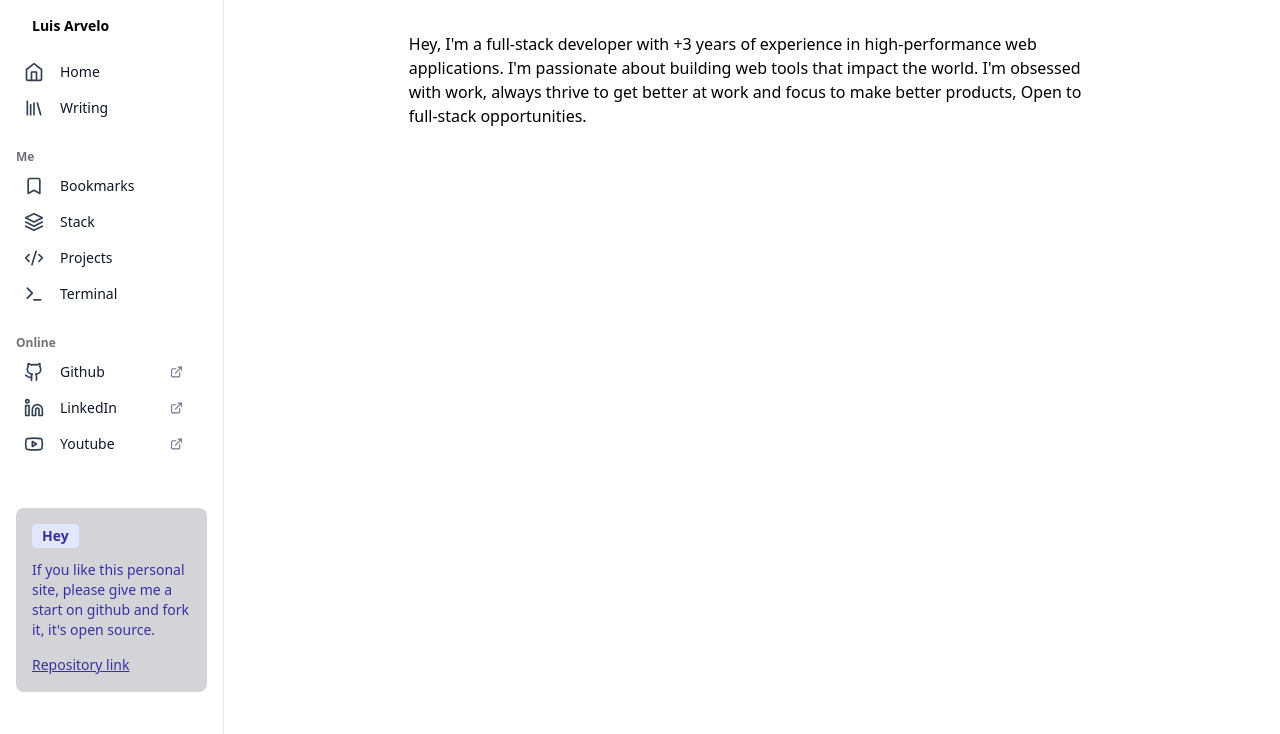
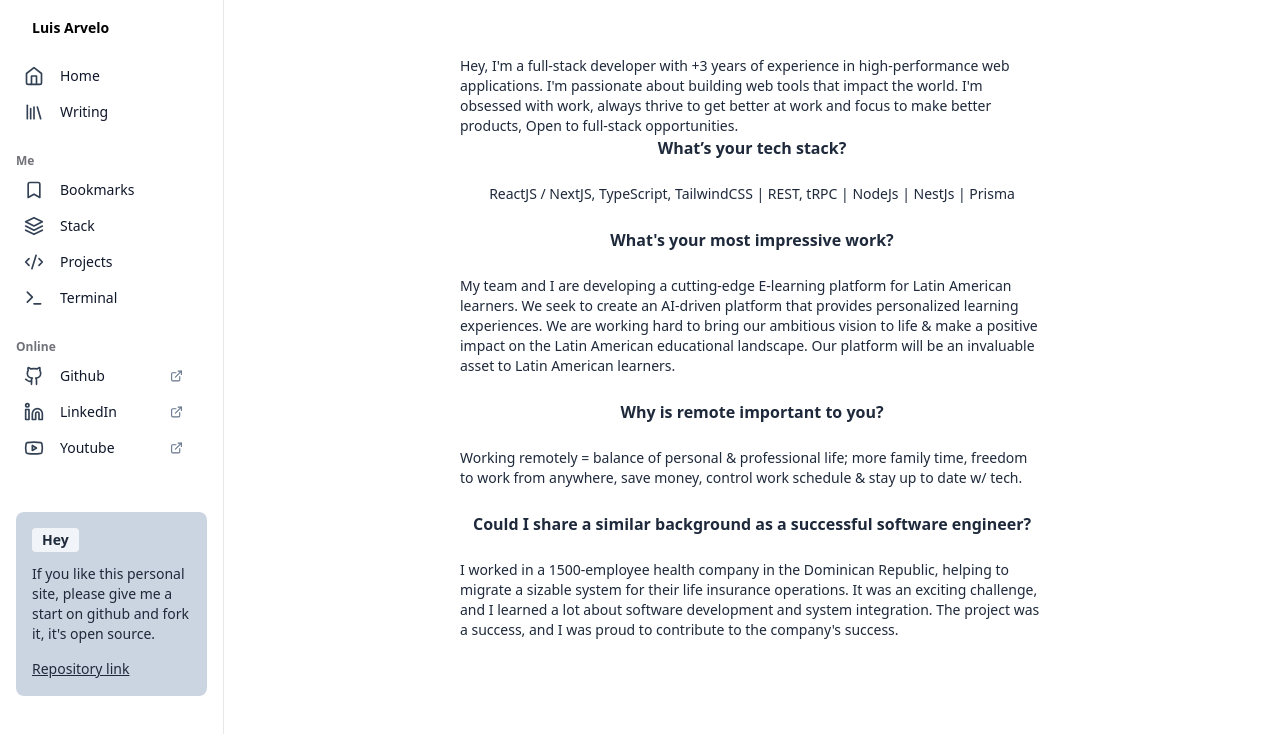
Before and after one commit to Delavalom/my-porfolio-page, a Next.js app: page / in a window 1280 px wide. Shown: the top 734 px of the page. Built offline with nearby package versions, Linux system fonts and the light colour scheme.

Commit message:
update intro text

```diff
--- a/src/components/Home/Intro.tsx
+++ b/src/components/Home/Intro.tsx
@@ -17,14 +17,52 @@ export const Intro: FC<Props> = ({}) => {
           />
         }
       />
-      <article className="flex items-center justify-center">
-        <p className="max-w-[66%]">
+      <article className="w-full max-w-[600px] px-2 mx-auto flex flex-col items-center justify-center">
+        <p>
           Hey, I&apos;m a full-stack developer with +3 years of experience in
           high-performance web applications. I&apos;m passionate about building
           web tools that impact the world. I&apos;m obsessed with work, always
           thrive to get better at work and focus to make better products, Open
           to full-stack opportunities.
         </p>
+        <h2>What’s your tech stack?</h2>{" "}
+        <br />
+        <p>
+          {" "}
+          ReactJS / NextJS, TypeScript, TailwindCSS | REST, tRPC | NodeJs |
+          NestJs | Prisma
+        </p>{" "}
+        <br />
+        <h2>What&apos;s your most impressive work?</h2>
+        <br />
+        <p>
+          My team and I are developing a cutting-edge E-learning platform for
+          Latin American learners. We seek to create an AI-driven platform that
+          provides personalized learning experiences. We are working hard to
+          bring our ambitious vision to life & make a positive impact on the
+          Latin American educational landscape. Our platform will be an
+          invaluable asset to Latin American learners.
+        </p>{" "}
+        <br />
+        <h2>Why is remote important to you?</h2>{" "}
+        <br />
+        <p>
+          Working remotely = balance of personal & professional life; more
+          family time, freedom to work from anywhere, save money, control work
+          schedule & stay up to date w/ tech.
+        </p>{" "}
+        <br />
+        <h2>
+          Could I share a similar background as a successful software engineer?
+        </h2>{" "}
+        <br />
+        <p>
+          I worked in a 1500-employee health company in the Dominican Republic,
+          helping to migrate a sizable system for their life insurance
+          operations. It was an exciting challenge, and I learned a lot about
+          software development and system integration. The project was a
+          success, and I was proud to contribute to the company&apos;s success.
+        </p>
       </article>
     </>
   );
--- a/src/components/Sidebar/SidebarCtaBlock.tsx
+++ b/src/components/Sidebar/SidebarCtaBlock.tsx
@@ -10,20 +10,20 @@ export const SidebarCtaBlock: FC<Props> = ({href}) => {
   return (
     <div
     id="dropdown-cta"
-    className="p-4 mt-6 rounded-lg bg-zinc-300 dark:bg-zinc-900"
+    className="p-4 mt-6 rounded-lg bg-slate-300 dark:bg-slate-900"
     role="alert"
   >
     <div className="flex items-center mb-3">
-      <span className="bg-indigo-100 text-indigo-800 text-sm font-semibold mr-2 px-2.5 py-0.5 rounded dark:bg-orange-200 dark:text-orange-900">
+      <span className="bg-slate-100 text-slate-800 text-sm font-semibold mr-2 px-2.5 py-0.5 rounded dark:bg-slate-200 dark:text-slate-900">
         Hey
       </span>
     </div>
-    <p className="mb-3 text-sm text-indigo-800 dark:text-blue-400">
+    <p className="mb-3 text-sm text-slate-800 dark:text-slate-400">
       If you like this personal site, please give me a start on github and
       fork it, it&apos;s open source.
     </p>
     <Link
-      className="text-sm text-indigo-800 underline hover:text-indigo-900 dark:text-indigo-400 dark:hover:text-indigo-300"
+      className="text-sm text-slate-800 underline hover:text-slate-900 dark:text-slate-400 dark:hover:text-slate-300"
       href={href}
     >
       Repository link
--- a/src/components/layout/TitleBar.tsx
+++ b/src/components/layout/TitleBar.tsx
@@ -9,7 +9,7 @@ type Props = {
 
 export const TitleBar: FC<Props> = ({ title, Icon, Cta, isMobile = "" }) => {
   return (
-    <div className="w-full p-4 flex items-center justify-between sticky top-0 bg-white">
+    <div className="w-full h-14 p-4 flex items-center justify-between sticky top-0 bg-white">
       {Icon && Icon}
       {/* heading Title coming from navigation */}
       <h1 className={`font-semibold text-sm md:text-md ${isMobile}`}>{title}</h1>
--- a/src/styles/globals.css
+++ b/src/styles/globals.css
@@ -17,3 +17,11 @@
         @apply leading-normal tracking-widest
     }
 }
+
+h2 {
+    @apply font-semibold text-slate-800
+}
+
+p {
+    @apply text-slate-800 text-sm
+}
```
